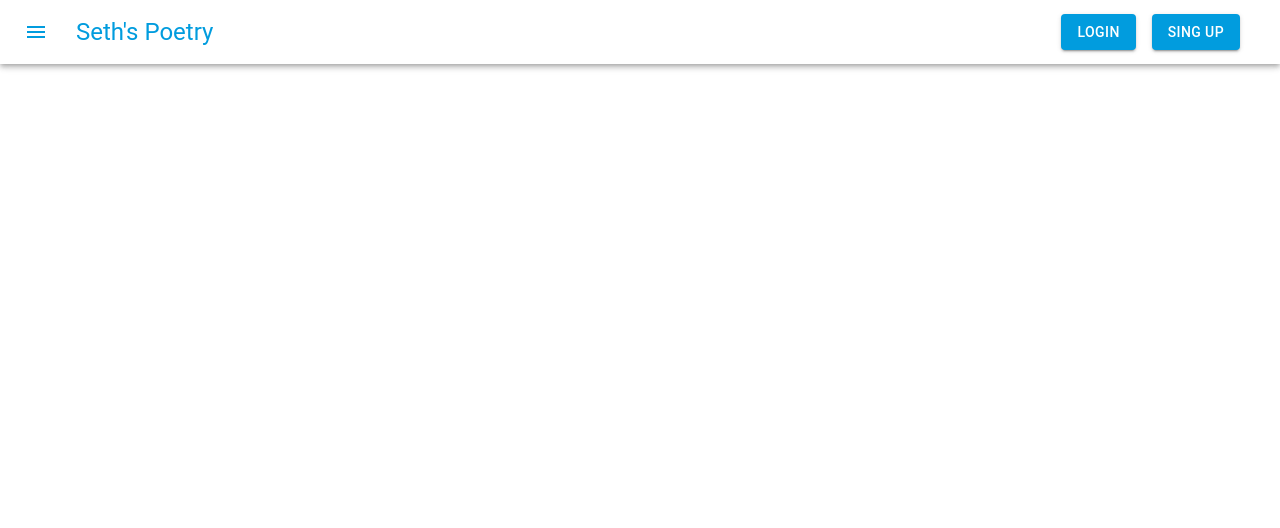
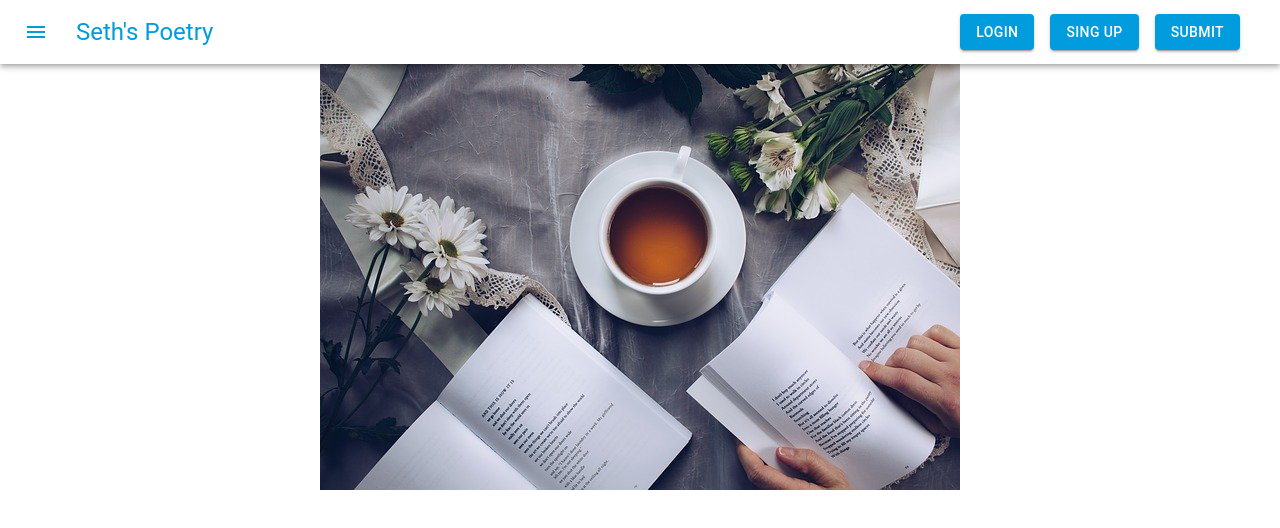
Before and after one commit to kscheltema/Lunar-App-Builder, a React (Create React App) app: page / in a window 1280 px wide. Shown: the top 528 px of the page. Built offline with nearby package versions, Linux system fonts and the light colour scheme.

Commit message:
hero image WIP

```diff
--- a/src/pages/Home.js
+++ b/src/pages/Home.js
@@ -2,6 +2,7 @@ import {Fragment} from "react";
 import {AppBar, Button, Grid, Hidden, IconButton, Toolbar, Typography} from "@material-ui/core";
 import MenuIcon from '@material-ui/icons/Menu';
 import styles from "../ui/theme";
+import hero from "../assets/book_tea.png"
 
 function Home() {
     const classes = styles();
@@ -21,8 +22,10 @@ function Home() {
     </Typography>
     <Button variant="contained" className={classes.buttonStyle}>Login</Button>
     <Button variant="contained" className={classes.buttonStyle}>Sing Up</Button>
+    <Button variant="contained" className={classes.buttonStyle}>Submit</Button>
   </Toolbar>
 </AppBar>
+<img src={hero} alt="book and tea" className={classes.hero}/>
                 </Grid>
             </section>
             </Hidden>
--- a/src/ui/theme.js
+++ b/src/ui/theme.js
@@ -91,6 +91,13 @@ import {
     appBar: {
       backgroundColor: "#fff",
       color: "#019cde",
+    },
+    hero: {
+      // position: 'relative',
+      // display: 'flex',
+      // alignItems: 'baseline',
+      // marginTop: '-100vh',
+      // minHeight: theme.standards.toolbar.heights.mobilePortrait,
     }
     })
   );
```
Also changed, not shown: src/assets/book_tea.png (added), src/assets/test.png (deleted).
